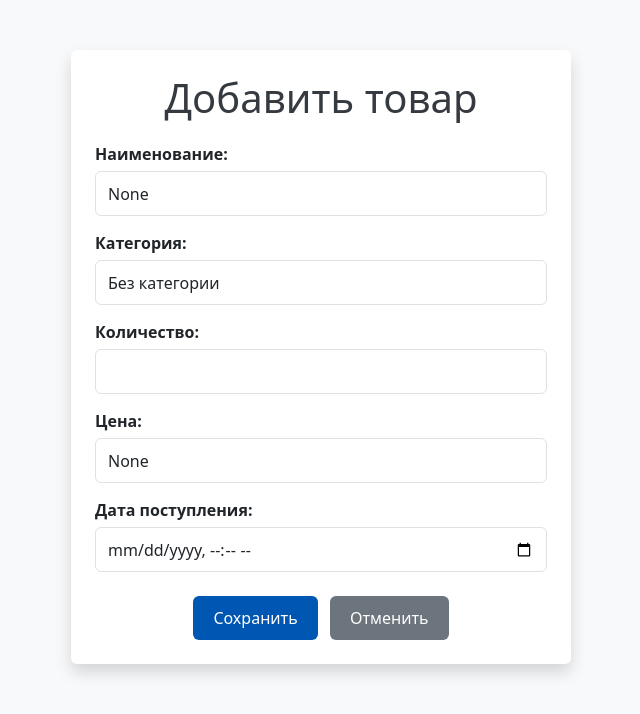
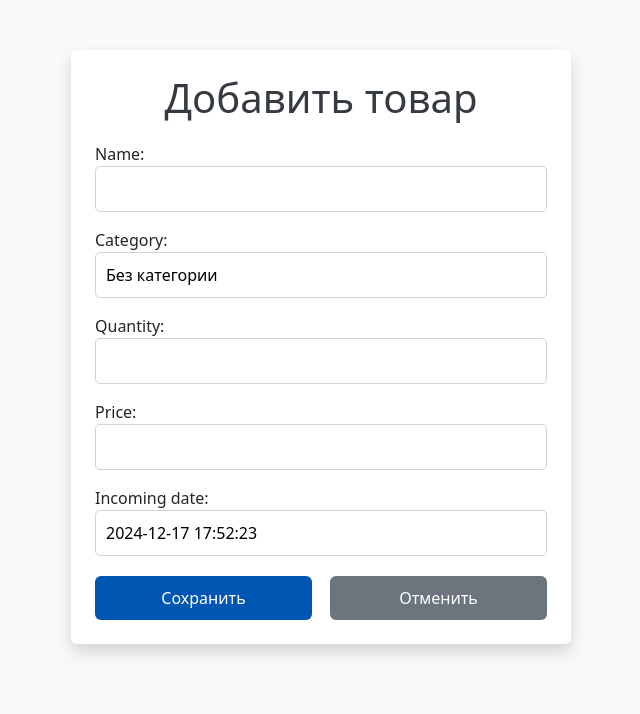
Before and after one commit to Dyupich/trpo-site, a Django app: page /add/ in a window 1280 px wide. Shown: the top 714 px of the page, without its empty margins (319-959 px from the left). Run offline with Django 5.2, Linux system fonts and the light colour scheme.

Commit message:
Bug Fixing

```diff
--- a/trpo_site/products/templates/products/product_form.html
+++ b/trpo_site/products/templates/products/product_form.html
@@ -21,19 +21,21 @@
         .form-group {
             margin-bottom: 15px;
         }
-        label {
-            font-weight: bold;
-            display: block;
-            margin-bottom: 5px;
-        }
-        .form-control {
+        .form-group input,
+        .form-group select,
+        .form-group textarea {
             width: 100%;
-            height: 45px;
+            padding: 10px;
+            font-size: 1rem;
+            border: 1px solid #ced4da;
+            border-radius: 5px;
+            box-sizing: border-box;
         }
         .btn-primary {
             background-color: #0056b3;
             border: none;
             padding: 10px 20px;
+            width: 48%;
         }
         .btn-primary:hover {
             background-color: #00408b;
@@ -41,9 +43,15 @@
         .btn-secondary {
             border: none;
             padding: 10px 20px;
+            width: 48%;
         }
         .btn-secondary:hover {
             background-color: #d6d6d6;
+        }
+        .btn-container {
+            display: flex;
+            justify-content: space-between;
+            margin-top: 20px;
         }
     </style>
 </head>
@@ -53,27 +61,10 @@
         <form method="post">
             {% csrf_token %}
             <div class="form-group">
-                <label for="name">Наименование:</label>
-                <input type="text" id="name" name="name" class="form-control" value="{{ form.name.value }}">
+                {{ form.as_p }}
             </div>
-            <div class="form-group">
-                <label for="category">Категория:</label>
-                <input type="text" id="category" name="category" class="form-control" value="{{ form.category.value }}">
-            </div>
-            <div class="form-group">
-                <label for="quantity">Количество:</label>
-                <input type="number" id="quantity" name="quantity" class="form-control" value="{{ form.quantity.value }}">
-            </div>
-            <div class="form-group">
-                <label for="price">Цена:</label>
-                <input type="text" id="price" name="price" class="form-control" value="{{ form.price.value }}">
-            </div>
-            <div class="form-group">
-                <label for="incoming_date">Дата поступления:</label>
-                <input type="datetime-local" id="incoming_date" name="incoming_date" class="form-control" value="{{ form.incoming_date.value }}">
-            </div>
-            <div class="text-center mt-4">
-                <button type="submit" class="btn btn-primary me-2">Сохранить</button>
+            <div class="btn-container">
+                <button type="submit" class="btn btn-primary">Сохранить</button>
                 <a href="{% url 'product_list' %}" class="btn btn-secondary">Отменить</a>
             </div>
         </form>
```
